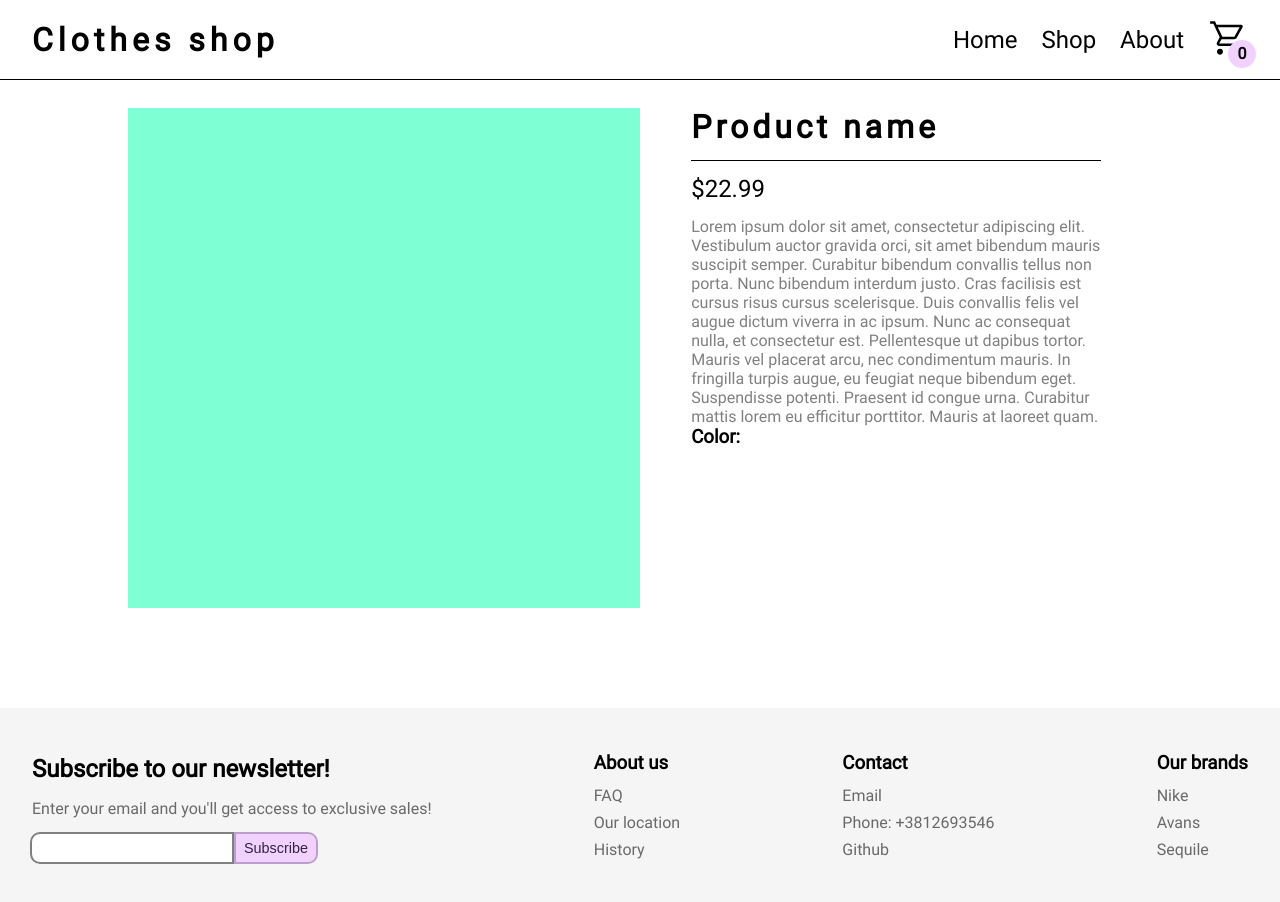
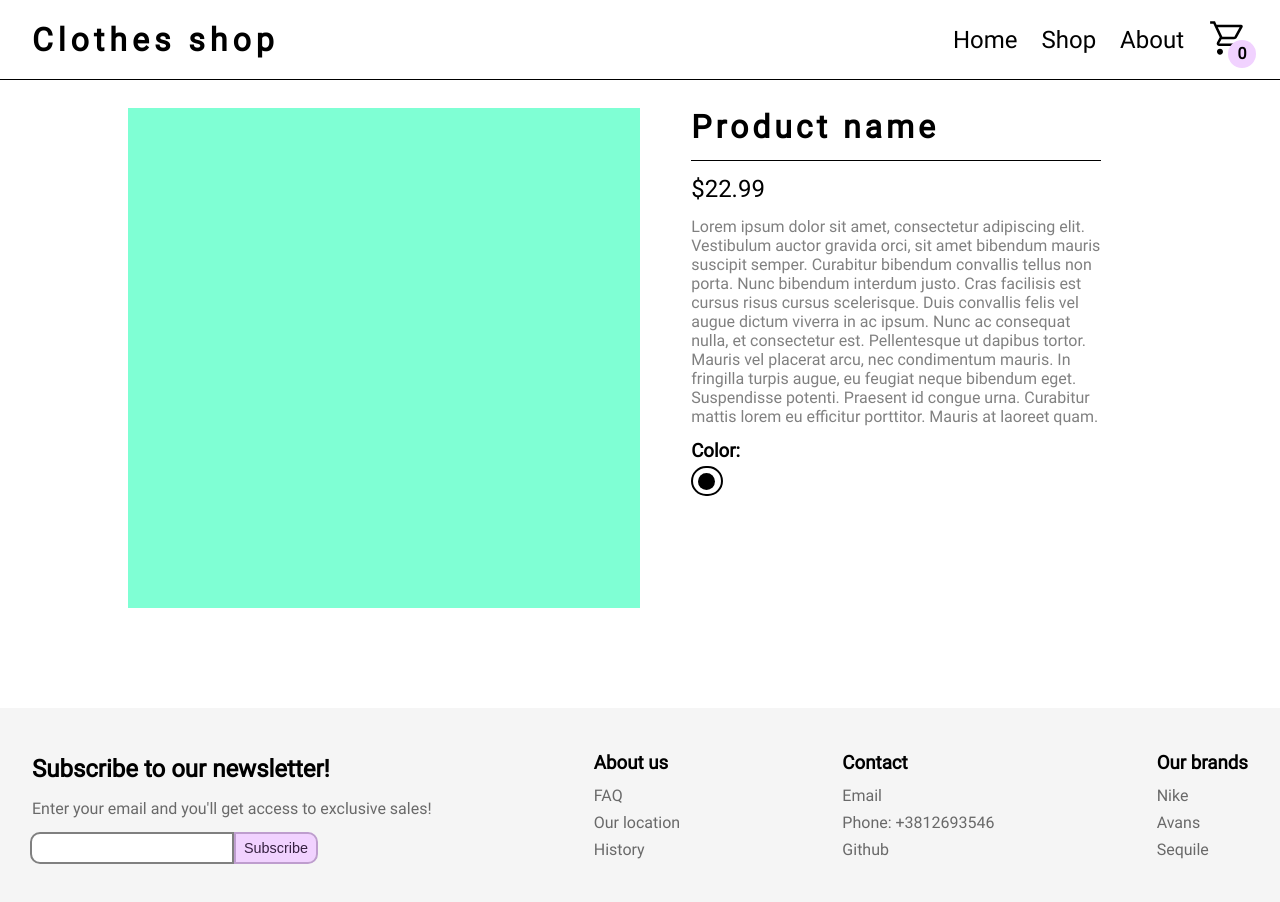
Before and after one commit to NexyusNex/Shopping-Cart, a React (Create React App) app: page /shopping-cart/pdp in a window 1280 px wide. Shown: the top 902 px of the page. Built offline with nearby package versions, Linux system fonts and the light colour scheme.

Commit message:
Added color picker styling

```diff
--- a/src/style/pdp.css
+++ b/src/style/pdp.css
@@ -36,3 +36,27 @@
 .product-text {
   color: gray;
 }
+
+h3 {
+  margin-top: 14px;
+  margin-bottom: 4px;
+}
+.color-picker {
+  display: grid;
+  grid-template-columns: repeat(auto-fill, minmax(30px, 1fr));
+}
+.color {
+  border: 2px solid black;
+  border-radius: 18px;
+  height: 30px;
+  display: flex;
+  align-items: center;
+  justify-content: center;
+}
+
+.color.black > div {
+  background-color: black;
+  height: 17px;
+  width: 17px;
+  border-radius: 15px;
+}
```
